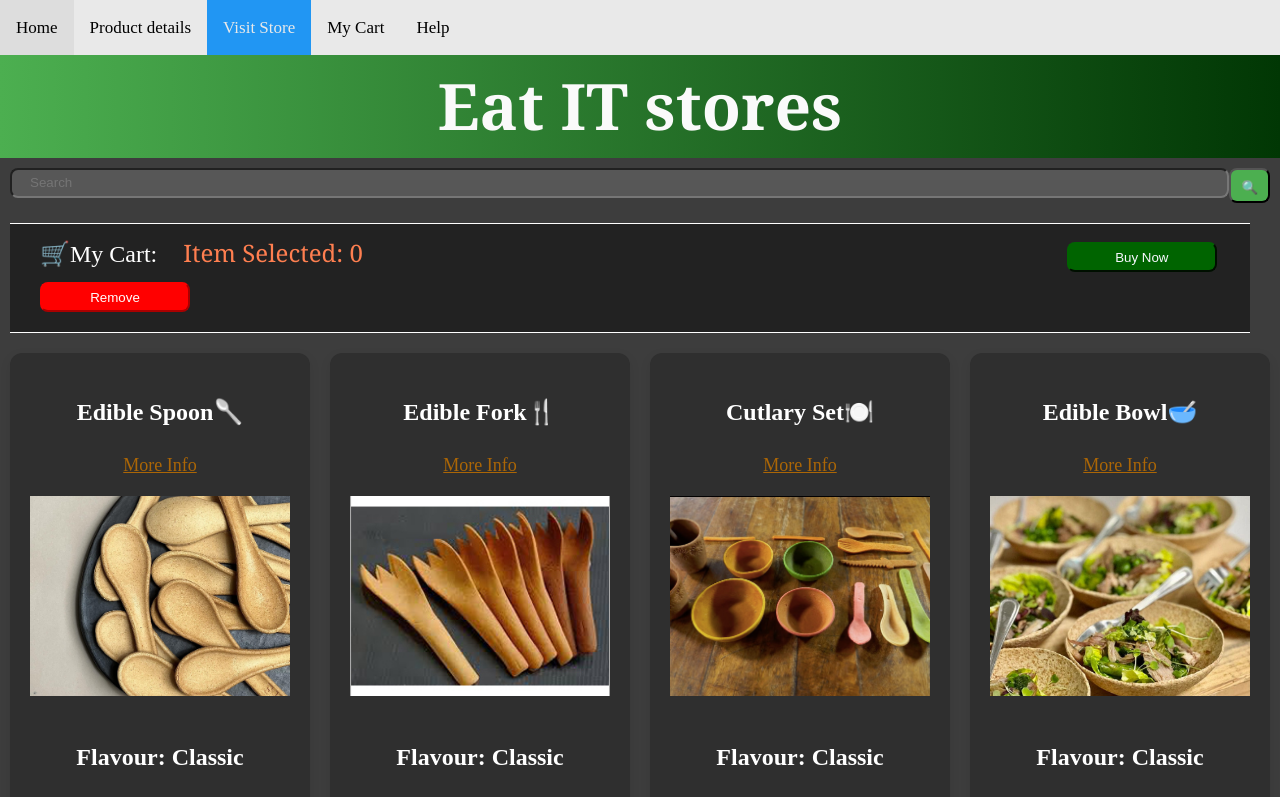
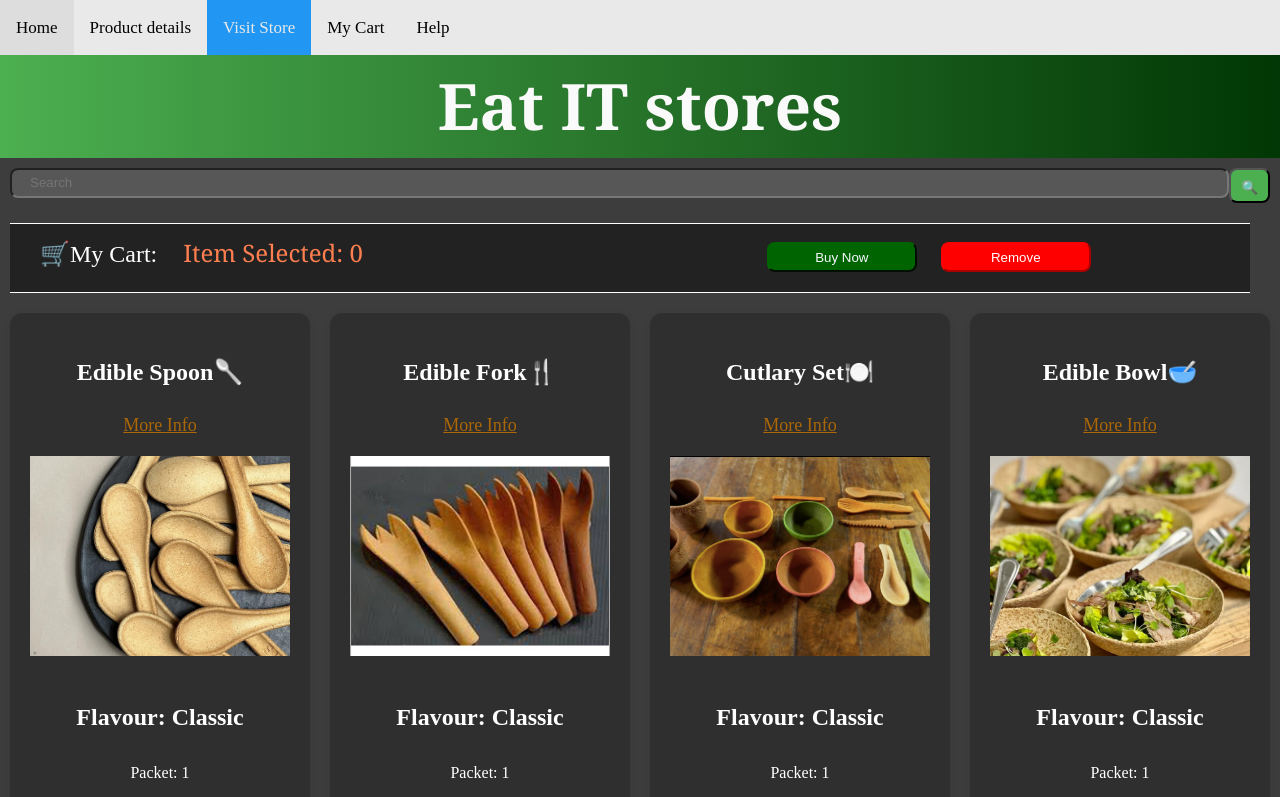
Before and after one commit to dev-rup213/my-web, a plain HTML site: page Stores.html in a window 1280 px wide. Shown: the top 797 px of the page. Drawn offline with Linux system fonts and the light colour scheme.

Commit message:
Update Stores.html

```diff
--- a/Stores.html
+++ b/Stores.html
@@ -30,7 +30,8 @@
   <div class="main-section">
    <div class="cart-section">
    <div style="background-color: rgb(34, 34, 34);border-top: 1px solid;border-bottom: 1px solid;padding: 10px;margin: 10px;"><a style="margin-left: 20px;font-size: 24px;">🛒My Cart:
-    <a id="storecart" style="margin-left: 20px;font-family:Cambria, Cochin, Georgia, Times, 'Times New Roman', serif; font-size: 24px;color: coral;">Items Seleted 0</a> <button id="buy" class="add-buy" style="background-color: darkgreen;color: ghostwhite;border-color: darkgreen;height: 30px;width: 150px;cursor: pointer;margin-left: 700px;margin-bottom: 10px;">Buy Now</button> <button id="remove" class="less-cart" style="background-color: red;color: #fffefe;border-color: red;height: 30px;width: 150px;cursor: pointer;margin-bottom: 10px;">Remove</button></a></div>
+    <a id="storecart" style="margin-left: 20px;font-family:Cambria, Cochin, Georgia, Times, 'Times New Roman', serif; font-size: 24px;color: coral;">Items Seleted 0</a> <button id="buy" class="add-buy" style="background-color: darkgreen;color: ghostwhite;border-color: darkgreen;height: 30px;width: 150px;cursor: pointer;margin-left: 400px;margin-bottom: 10px;">Buy Now</button>
+       <button id="remove" class="less-cart" style="background-color: red;color: #fffefe;border-color: red;height: 30px;width: 150px;cursor: pointer;margin-bottom: 10px;">Remove</button></a></div>
 
 
    </div>
```
